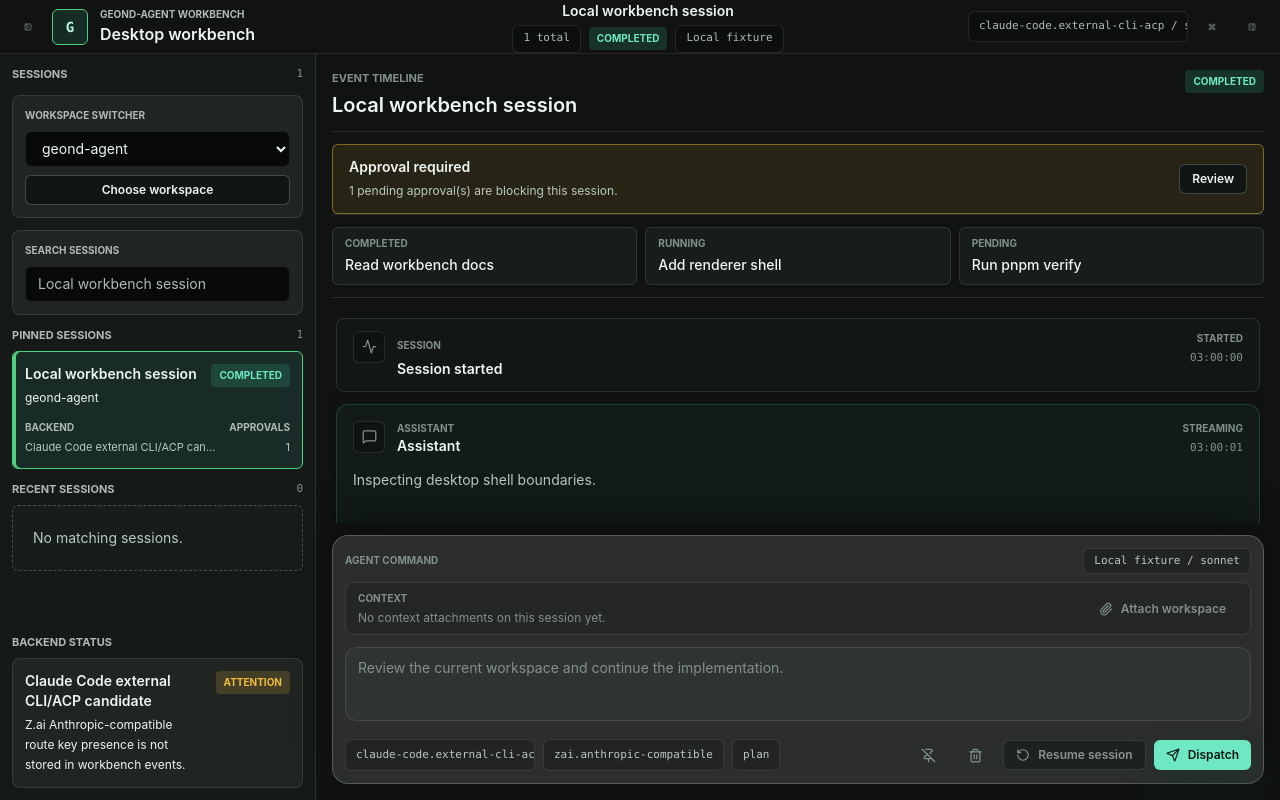
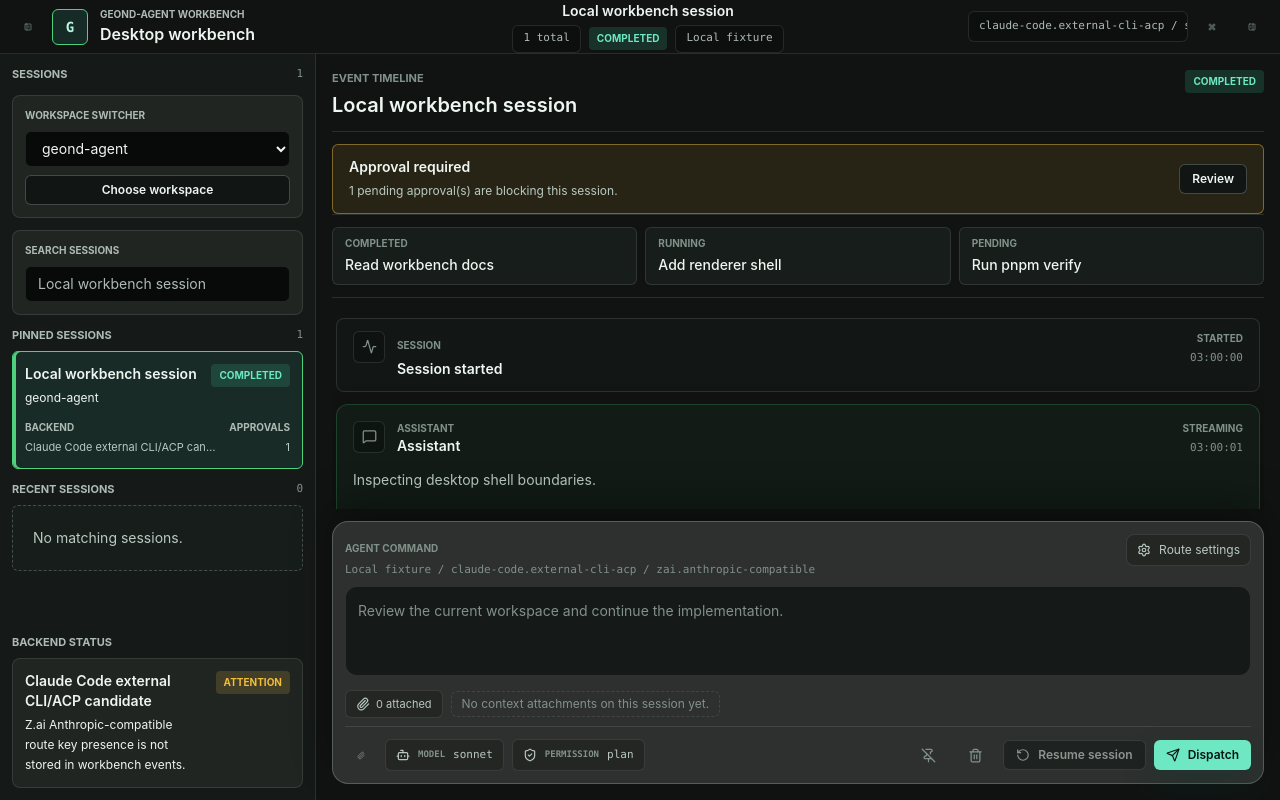
Before and after one commit to geondongkim/geond-agent, a React (Vite) app in the folder apps/desktop/: page / in a window 1280 px wide. Built offline with nearby package versions, Linux system fonts and the light colour scheme.

Commit message:
Polish inspector and composer workbench UI

```diff
--- a/apps/desktop/src/panes/timeline.tsx
+++ b/apps/desktop/src/panes/timeline.tsx
@@ -1,11 +1,13 @@
 import type { UiI18n, WorkbenchSessionDefaults } from "@geond-agent/ui-workbench";
 import {
   AlertTriangle,
+  Bot,
   Paperclip,
   Pin,
   PinOff,
   RotateCcw,
   Send,
+  ShieldCheck,
   Settings,
   Square,
   Terminal,
@@ -165,24 +167,58 @@ export function TimelinePane({
       </div>
 
       <div className="composer-dock">
-        <div className="mb-2 flex items-center justify-between gap-3">
+        <div className="composer-header">
+          <div className="min-w-0">
             <label className="muted-meta" htmlFor="agent-command">
               {i18n.t("workbench.composer.label")}
             </label>
-          <button
-            type="button"
-            className="route-summary-chip"
-            onClick={() => setInspectorTab("settings")}
-          >
+            <p className="composer-route-line">
               {runnerMode === "claude-live"
                 ? i18n.t("workbench.runner.claudeLive")
                 : i18n.t("workbench.runner.fixture")}{" "}
-            / {sessionDefaults.defaultModelAlias}
+              / {sessionDefaults.defaultBackendAdapterId} / {sessionDefaults.defaultProviderRouteId}
+            </p>
+          </div>
+          <button
+            type="button"
+            className="composer-settings-button"
+            onClick={() => setInspectorTab("settings")}
+          >
+            <Settings size={14} />
+            {i18n.t("workbench.composer.routeSettings")}
           </button>
         </div>
-        <div className="context-strip">
-          <div className="min-w-0">
-            <p className="muted-meta">{i18n.t("workbench.context.composerTitle")}</p>
+        <textarea
+          id="agent-command"
+          aria-label={i18n.t("workbench.composer.label")}
+          className="composer-input"
+          placeholder={createRunnerPrompt(runnerMode, "", i18n)}
+          value={composerPrompt}
+          onChange={(event) => setComposerPrompt(event.target.value)}
+          onKeyDown={(event) => {
+            const shouldDispatch =
+              event.key === "Enter" &&
+              !event.shiftKey &&
+              !event.nativeEvent.isComposing &&
+              (sessionDefaults.composerEnterBehavior === "enter" ||
+                event.metaKey ||
+                event.ctrlKey);
+
+            if (shouldDispatch) {
+              event.preventDefault();
+              startSelectedRunner();
+            }
+          }}
+        />
+        <div className="composer-context-row">
+          <div className="composer-context-summary">
+            <Paperclip size={14} />
+            <span>
+              {formatMessage(i18n.t("workbench.composer.contextCount"), {
+                count: contextAttachments.length
+              })}
+            </span>
+          </div>
           {visibleContextAttachments.length ? (
             <div className="context-chip-row">
               {visibleContextAttachments.map((attachment) => (
@@ -210,50 +246,47 @@ export function TimelinePane({
               ) : null}
             </div>
           ) : (
-              <p className="mt-1 text-xs text-[color:var(--ink-muted)]">
+            <button
+              type="button"
+              className="context-empty-button"
+              onClick={() => setInspectorTab("files")}
+            >
               {i18n.t("workbench.context.empty")}
-              </p>
+            </button>
           )}
         </div>
+        <div className="composer-toolbar">
+          <div className="composer-tools">
             <Button
               variant="ghost"
-            className="gap-2"
+              className="composer-icon-action"
               onClick={() => void attachWorkspaceContext()}
               disabled={!activeSession}
+              aria-label={i18n.t("workbench.context.attachWorkspace")}
+              title={i18n.t("workbench.context.attachWorkspace")}
             >
-            <Paperclip size={14} />
-            {i18n.t("workbench.context.attachWorkspace")}
+              <Paperclip size={15} />
             </Button>
+            <button
+              type="button"
+              className="composer-tool-pill"
+              onClick={() => setInspectorTab("settings")}
+            >
+              <Bot size={14} />
+              <span className="muted-meta">{i18n.t("workbench.composer.model")}</span>
+              {sessionDefaults.defaultModelAlias}
+            </button>
+            <button
+              type="button"
+              className="composer-tool-pill"
+              onClick={() => setInspectorTab("settings")}
+            >
+              <ShieldCheck size={14} />
+              <span className="muted-meta">{i18n.t("workbench.composer.permission")}</span>
+              {sessionDefaults.defaultPermissionMode}
+            </button>
           </div>
-        <textarea
-          id="agent-command"
-          aria-label={i18n.t("workbench.composer.label")}
-          className="composer-input"
-          placeholder={createRunnerPrompt(runnerMode, "", i18n)}
-          value={composerPrompt}
-          onChange={(event) => setComposerPrompt(event.target.value)}
-          onKeyDown={(event) => {
-            const shouldDispatch =
-              event.key === "Enter" &&
-              !event.shiftKey &&
-              !event.nativeEvent.isComposing &&
-              (sessionDefaults.composerEnterBehavior === "enter" ||
-                event.metaKey ||
-                event.ctrlKey);
-
-            if (shouldDispatch) {
-              event.preventDefault();
-              startSelectedRunner();
-            }
-          }}
-        />
-        <div className="mt-3 flex flex-wrap items-center justify-between gap-2">
-          <div className="composer-options">
-            <span className="composer-chip">{sessionDefaults.defaultBackendAdapterId}</span>
-            <span className="composer-chip">{sessionDefaults.defaultProviderRouteId}</span>
-            <span className="composer-chip">{sessionDefaults.defaultPermissionMode}</span>
-          </div>
-          <div className="flex flex-wrap justify-end gap-2">
+          <div className="composer-actions">
             <Button
               variant="ghost"
               aria-label={
--- a/apps/desktop/src/styles.css
+++ b/apps/desktop/src/styles.css
@@ -142,7 +142,7 @@ body {
   }
 
   .inspector-surface {
-    @apply flex min-h-0 flex-col gap-3 overflow-auto border-l border-white/10 bg-[#202321] p-3 text-[color:var(--ink)];
+    @apply flex min-h-0 flex-col gap-3 overflow-auto border-l border-white/10 bg-[#1d201f] p-3 text-[color:var(--ink)];
   }
 
   .panel-surface {
@@ -383,19 +383,35 @@ body {
   }
 
   .environment-card {
-    @apply rounded-lg border border-white/10 bg-[#2b2d2b] p-4 shadow-[0_20px_50px_rgba(0,0,0,0.28)];
+    @apply rounded-xl border border-white/10 bg-[#272a28] p-4 shadow-[0_18px_48px_rgba(0,0,0,0.24)];
   }
 
   .environment-grid {
     @apply mt-3 grid grid-cols-2 gap-2;
   }
 
+  .environment-metric {
+    @apply flex min-w-0 items-start gap-2 rounded-lg border border-white/10 bg-black/15 px-3 py-2;
+  }
+
+  .environment-metric svg {
+    @apply mt-0.5 shrink-0 text-[color:var(--ink-muted)];
+  }
+
+  .tool-tabs-shell {
+    @apply rounded-xl border border-white/10 bg-[#252826] p-2;
+  }
+
   .workspace-tabs {
     @apply grid grid-cols-2 gap-1 p-1;
   }
 
+  .tool-tab-grid {
+    @apply mt-2 grid-cols-3 rounded-lg border bg-black/15;
+  }
+
   .workspace-tab {
-    @apply flex items-center justify-start gap-2 rounded-md px-2 py-1.5;
+    @apply flex min-h-10 items-center justify-center gap-2 rounded-md px-2 py-1.5 text-xs;
   }
 
   .review-section {
@@ -426,6 +442,18 @@ body {
     @apply block rounded-md border border-[color:var(--border)] bg-[color:var(--panel)] p-3;
   }
 
+  .settings-sections {
+    @apply space-y-3;
+  }
+
+  .settings-section {
+    @apply rounded-xl border border-white/10 bg-[#232624] p-3;
+  }
+
+  .settings-section-heading {
+    @apply mb-2 text-[11px] font-bold uppercase text-[color:var(--ink-muted)];
+  }
+
   .session-rail .panel-title,
   .session-rail .muted-meta {
     @apply text-[color:var(--inverse-soft)];
@@ -444,11 +472,23 @@ body {
   }
 
   .composer-dock {
-    @apply sticky bottom-0 mx-auto mt-3 w-full max-w-[980px] rounded-2xl border border-[color:var(--border-strong)] bg-[#2b2e2c] p-3 shadow-[0_-18px_42px_rgba(0,0,0,0.28)];
+    @apply sticky bottom-0 mx-auto mt-3 w-full max-w-[980px] rounded-2xl border border-[color:var(--border-strong)] bg-[#2d302e] p-3 shadow-[0_-18px_42px_rgba(0,0,0,0.3)];
+  }
+
+  .composer-header {
+    @apply mb-2 flex min-w-0 items-start justify-between gap-3;
+  }
+
+  .composer-route-line {
+    @apply mt-1 truncate font-mono text-[11px] text-[color:var(--ink-muted)];
+  }
+
+  .composer-settings-button {
+    @apply inline-flex h-8 shrink-0 items-center gap-2 rounded-lg border border-white/10 bg-black/20 px-2.5 text-xs text-[color:var(--ink-soft)] transition-colors hover:border-[color:var(--accent)] hover:text-[color:var(--accent-strong)] focus-visible:outline focus-visible:outline-2 focus-visible:outline-offset-2 focus-visible:outline-[color:var(--accent)];
   }
 
   .composer-input {
-    @apply min-h-[74px] w-full resize-none rounded-xl border border-white/10 bg-[#303431] px-3 py-2 text-sm leading-6 text-[color:var(--ink)] outline-none placeholder:text-[color:var(--ink-muted)];
+    @apply min-h-[90px] w-full resize-none rounded-xl border border-white/10 bg-[#151918] px-3 py-3 text-sm leading-6 text-[color:var(--ink)] outline-none placeholder:text-[color:var(--ink-muted)] focus:border-[color:var(--accent)] focus:ring-2 focus:ring-[rgba(79,208,124,0.12)];
   }
 
   .context-strip {
@@ -456,7 +496,7 @@ body {
   }
 
   .context-chip-row {
-    @apply mt-1 flex min-w-0 flex-wrap items-center gap-2;
+    @apply flex min-w-0 flex-wrap items-center gap-2;
   }
 
   .context-chip {
@@ -473,6 +513,42 @@ body {
 
   .composer-options {
     @apply flex min-w-0 flex-wrap items-center gap-2;
+  }
+
+  .composer-context-row {
+    @apply mt-2 flex min-w-0 flex-wrap items-center gap-2 border-b border-white/10 pb-2;
+  }
+
+  .composer-context-summary {
+    @apply inline-flex h-7 shrink-0 items-center gap-1.5 rounded-md border border-white/10 bg-black/20 px-2.5 text-[11px] text-[color:var(--ink-soft)];
+  }
+
+  .context-empty-button {
+    @apply min-w-0 truncate rounded-md border border-dashed border-white/10 bg-transparent px-2.5 py-1 text-xs text-[color:var(--ink-muted)] hover:border-[color:var(--accent)] hover:text-[color:var(--accent-strong)];
+  }
+
+  .composer-toolbar {
+    @apply mt-3 flex flex-wrap items-center justify-between gap-2;
+  }
+
+  .composer-tools {
+    @apply flex min-w-0 flex-wrap items-center gap-2;
+  }
+
+  .composer-actions {
+    @apply flex flex-wrap justify-end gap-2;
+  }
+
+  .composer-icon-action {
+    @apply h-8 w-8 rounded-md p-0;
+  }
+
+  .composer-tool-pill {
+    @apply inline-flex h-8 max-w-[220px] items-center gap-2 truncate rounded-md border border-white/10 bg-black/20 px-2.5 font-mono text-[11px] text-[color:var(--ink-soft)] transition-colors hover:border-[color:var(--accent)] hover:text-[color:var(--accent-strong)] focus-visible:outline focus-visible:outline-2 focus-visible:outline-offset-2 focus-visible:outline-[color:var(--accent)];
+  }
+
+  .composer-tool-pill .muted-meta {
+    @apply text-[9px];
   }
 
   .transcript-heading {
--- a/packages/ui-workbench/src/i18n/messages.ts
+++ b/packages/ui-workbench/src/i18n/messages.ts
@@ -135,6 +135,10 @@ export type UiMessageKey =
   | "workbench.composer.placeholder"
   | "workbench.composer.livePlaceholder"
   | "workbench.composer.dispatch"
+  | "workbench.composer.routeSettings"
+  | "workbench.composer.model"
+  | "workbench.composer.permission"
+  | "workbench.composer.contextCount"
   | "workbench.livePlan.launch"
   | "workbench.livePlan.normalize"
   | "workbench.livePlan.inspect"
@@ -187,6 +191,7 @@ export type UiMessageKey =
   | "workbench.workspacePanel.files"
   | "workbench.workspacePanel.chat"
   | "workbench.workspacePanel.settings"
+  | "workbench.workspacePanel.tools"
   | "workbench.workspacePanel.browserTitle"
   | "workbench.workspacePanel.browserDetail"
   | "workbench.workspacePanel.filesTitle"
@@ -209,6 +214,10 @@ export type UiMessageKey =
   | "workbench.context.kind.file"
   | "workbench.context.kind.selection"
   | "workbench.context.kind.note"
+  | "workbench.settings.languageSection"
+  | "workbench.settings.routingSection"
+  | "workbench.settings.inputSection"
+  | "workbench.settings.safetySection"
   | "workbench.empty.diff"
   | "workbench.empty.terminal"
   | "workbench.empty.approvals"
@@ -366,6 +375,10 @@ export const uiMessages: Readonly<Record<SupportedUiLanguage, UiMessageCatalog>>
     "workbench.composer.placeholder": "Review the current workspace and continue the implementation.",
     "workbench.composer.livePlaceholder": "Run a concise geond-agent workbench smoke session. Do not modify files.",
     "workbench.composer.dispatch": "Dispatch",
+    "workbench.composer.routeSettings": "Route settings",
+    "workbench.composer.model": "Model",
+    "workbench.composer.permission": "Permission",
+    "workbench.composer.contextCount": "{count} attached",
     "workbench.livePlan.launch": "Launch Claude Code stream-json runner",
     "workbench.livePlan.normalize": "Normalize stream-json records into WorkbenchEvent state",
     "workbench.livePlan.inspect": "Review terminal, diff, approvals, and warnings",
@@ -418,6 +431,7 @@ export const uiMessages: Readonly<Record<SupportedUiLanguage, UiMessageCatalog>>
     "workbench.workspacePanel.files": "Files",
     "workbench.workspacePanel.chat": "Side chat",
     "workbench.workspacePanel.settings": "Settings",
+    "workbench.workspacePanel.tools": "Tools",
     "workbench.workspacePanel.browserTitle": "Browser slot",
     "workbench.workspacePanel.browserDetail": "Reserved for the Tauri webview/browser tool surface. It will stay local-only and session-scoped before live browsing is wired.",
     "workbench.workspacePanel.filesTitle": "Files slot",
@@ -440,6 +454,10 @@ export const uiMessages: Readonly<Record<SupportedUiLanguage, UiMessageCatalog>>
     "workbench.context.kind.file": "File",
     "workbench.context.kind.selection": "Selection",
     "workbench.context.kind.note": "Note",
+    "workbench.settings.languageSection": "Language",
+    "workbench.settings.routingSection": "Backend and model route",
+    "workbench.settings.inputSection": "Composer and review",
+    "workbench.settings.safetySection": "Safety and persistence",
     "workbench.empty.diff": "No diff events in the active session.",
     "workbench.empty.terminal": "No command output projected yet.",
     "workbench.empty.approvals": "No approval queue for the active session.",
@@ -594,6 +612,10 @@ export const uiMessages: Readonly<Record<SupportedUiLanguage, UiMessageCatalog>>
     "workbench.composer.placeholder": "현재 워크스페이스를 검토하고 구현을 이어갑니다.",
     "workbench.composer.livePlaceholder": "간결한 geond-agent 워크벤치 smoke 세션을 실행합니다. 파일은 수정하지 않습니다.",
     "workbench.composer.dispatch": "실행",
+    "workbench.composer.routeSettings": "라우트 설정",
+    "workbench.composer.model": "모델",
+    "workbench.composer.permission": "권한",
+    "workbench.composer.contextCount": "{count}개 첨부",
     "workbench.livePlan.launch": "Claude Code stream-json runner 시작",
     "workbench.livePlan.normalize": "stream-json 레코드를 WorkbenchEvent 상태로 정규화",
     "workbench.livePlan.inspect": "터미널, 변경 사항, 승인, 경고 검토",
@@ -646,6 +668,7 @@ export const uiMessages: Readonly<Record<SupportedUiLanguage, UiMessageCatalog>>
     "workbench.workspacePanel.files": "파일",
     "workbench.workspacePanel.chat": "사이드 채팅",
     "workbench.workspacePanel.settings": "설정",
+    "workbench.workspacePanel.tools": "도구",
     "workbench.workspacePanel.browserTitle": "브라우저 슬롯",
     "workbench.workspacePanel.browserDetail": "Tauri webview/browser 도구 표면을 위한 자리입니다. 실제 연결 전까지 로컬 전용, 세션 단위 경계로 유지합니다.",
     "workbench.workspacePanel.filesTitle": "파일 슬롯",
@@ -668,6 +691,10 @@ export const uiMessages: Readonly<Record<SupportedUiLanguage, UiMessageCatalog>>
     "workbench.context.kind.file": "파일",
     "workbench.context.kind.selection": "선택",
     "workbench.context.kind.note": "메모",
+    "workbench.settings.languageSection": "언어",
+    "workbench.settings.routingSection": "백엔드와 모델 라우트",
+    "workbench.settings.inputSection": "입력과 검토",
+    "workbench.settings.safetySection": "안전과 저장",
     "workbench.empty.diff": "활성 세션에 변경 이벤트가 없습니다.",
     "workbench.empty.terminal": "아직 표시할 명령 출력이 없습니다.",
     "workbench.empty.approvals": "활성 세션의 승인 대기열이 없습니다.",
```
Also changed, not shown: apps/desktop/src/panes/inspector.tsx (+15 -4 lines), apps/desktop/src/panes/inspector/inspector-settings-tab.tsx (+41 -13 lines), 1 other file (tests, documents, lock files or other folders). Lines whose indentation alone changed are shown as unchanged.
